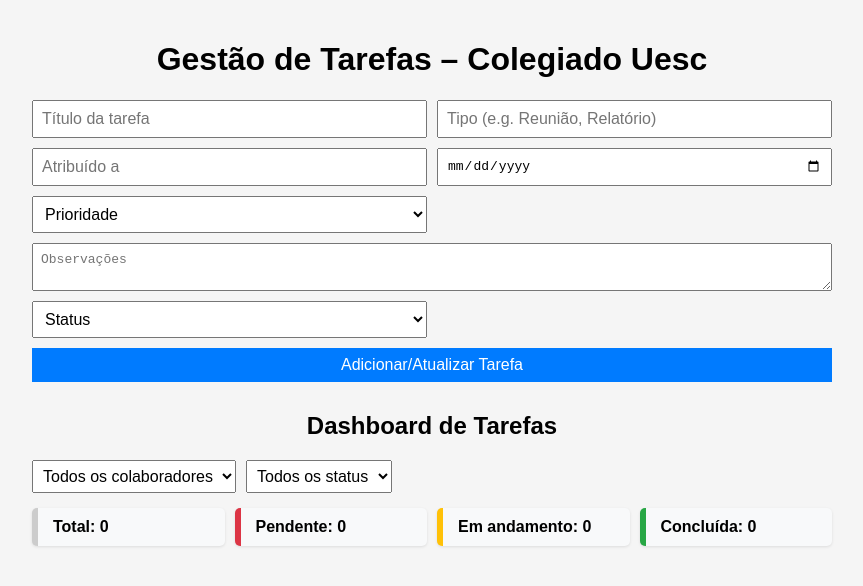
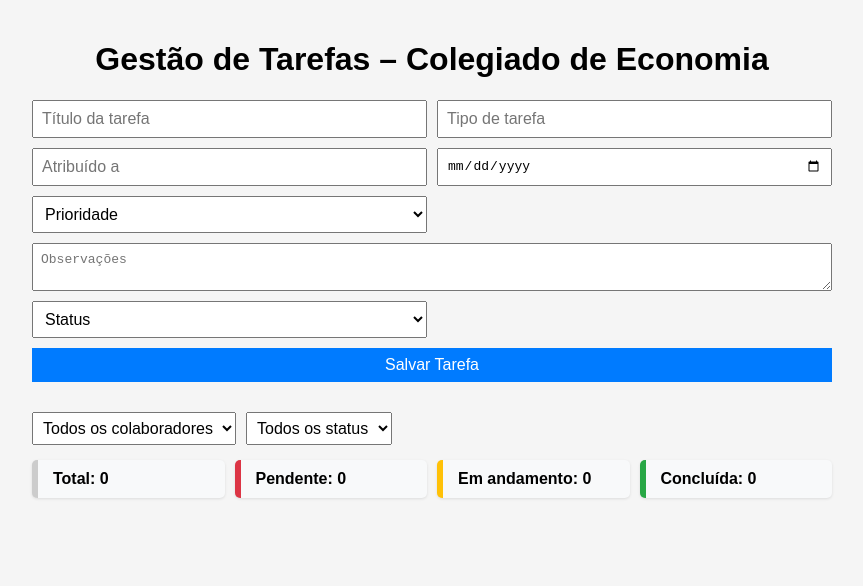
Before and after one commit to chborges342/qualixdata, a Jekyll site: the page index.html, which Jekyll copies as it is, in a window 1280 px wide. Shown: the top 586 px of the page, without its empty margins (208-1071 px from the left). Built offline with Jekyll 4.4.1, drawn with Linux system fonts in a browser that asks for light colours; comment, search, counter and statistics services are not loaded.

Commit message:
Update index.html

```diff
--- a/index.html
+++ b/index.html
@@ -2,19 +2,17 @@
 <html lang="pt-BR">
 <head>
   <meta charset="UTF-8">
-  <title>Gestão de Tarefas – Colegiado Uesc</title>
+  <title>Gestão de Tarefas – Colegiado UESC</title>
   <link rel="stylesheet" href="style.css">
-  <!-- Firebase -->
-  <script src="https://www.gstatic.com/firebasejs/9.33.0/firebase-app-compat.js"></script>
-  <script src="https://www.gstatic.com/firebasejs/9.33.0/firebase-firestore-compat.js"></script>
+  <script type="module" src="app.js"></script>
 </head>
 <body>
   <div class="container">
-    <h1>Gestão de Tarefas – Colegiado Uesc</h1>
+    <h1>Gestão de Tarefas – Colegiado de Economia</h1>
 
     <form id="task-form">
       <input type="text" id="title" placeholder="Título da tarefa" required>
-      <input type="text" id="type" placeholder="Tipo (e.g. Reunião, Relatório)" required>
+      <input type="text" id="type" placeholder="Tipo de tarefa" required>
       <input type="text" id="assignee" placeholder="Atribuído a" required>
       <input type="date" id="due-date" required>
       <select id="priority" required>
@@ -30,16 +28,13 @@
         <option value="Em andamento">Em andamento</option>
         <option value="Concluída">Concluída</option>
       </select>
-      <button type="submit">Adicionar/Atualizar Tarefa</button>
+      <button type="submit">Salvar Tarefa</button>
     </form>
-
-    <h2>Dashboard de Tarefas</h2>
 
     <div id="filtros">
       <select id="filtro-colaborador">
         <option value="">Todos os colaboradores</option>
       </select>
-
       <select id="filtro-status">
         <option value="">Todos os status</option>
         <option value="Pendente">Pendente</option>
@@ -55,13 +50,7 @@
       <div class="indicador concluida" id="concluida">Concluída: 0</div>
     </div>
 
-
-    <div id="dashboard">
-      <!-- Cards de tarefas vão aparecer aqui -->
+    <div id="dashboard"></div>
   </div>
-  </div>
-
-<script type="module" src="app.js"></script>
-
 </body>
 </html>
```
Lines whose indentation alone changed are shown as unchanged.
